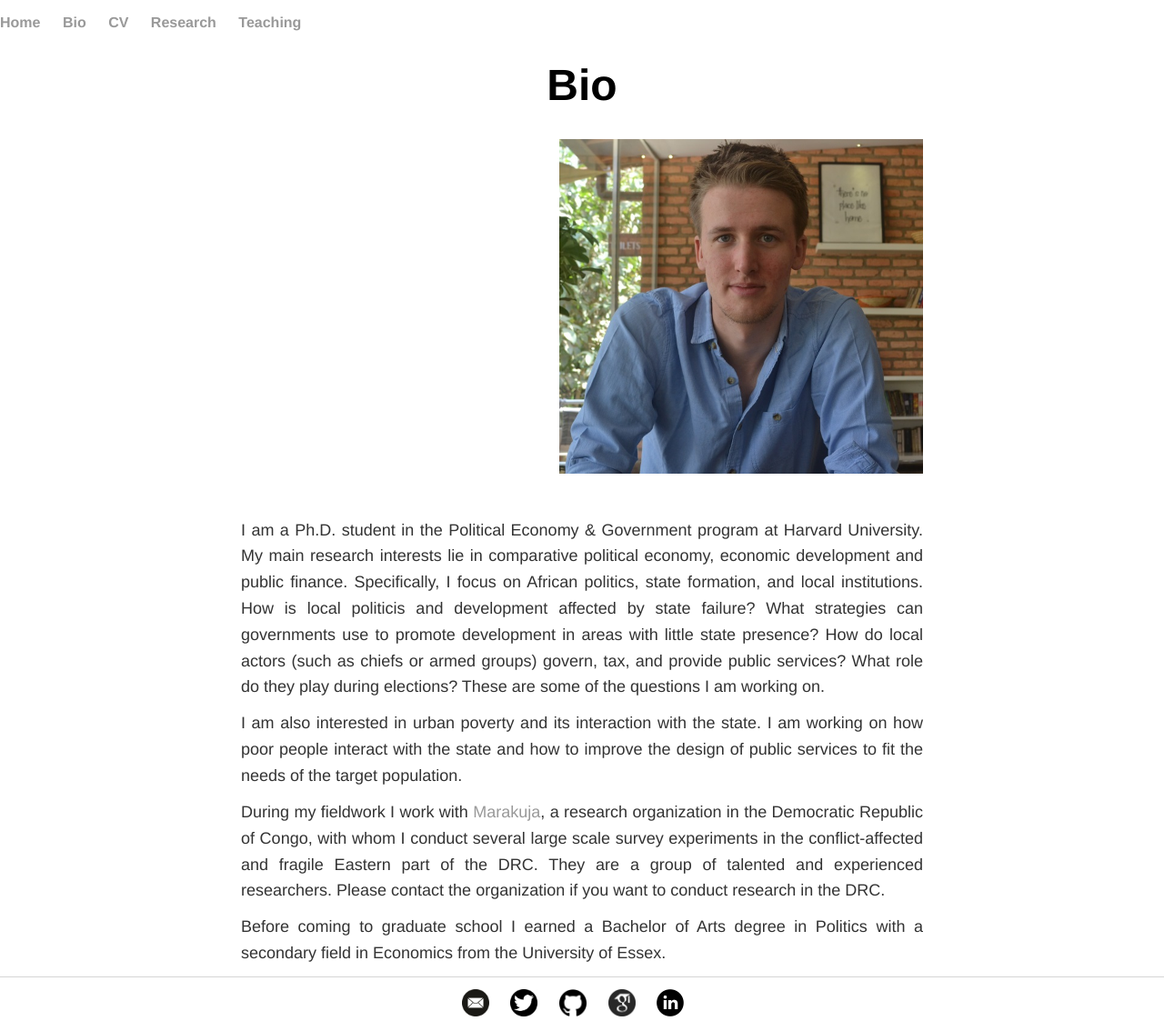
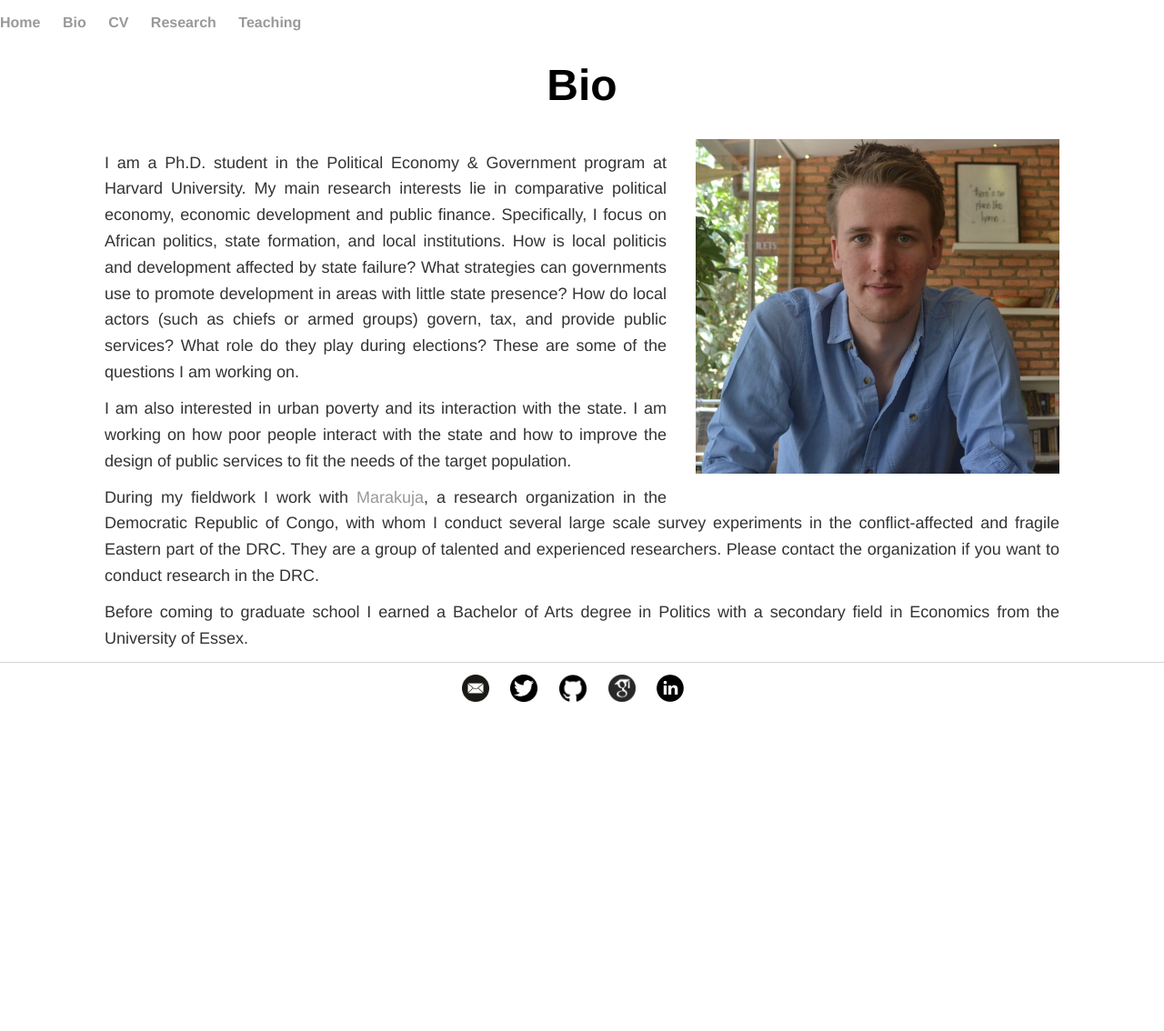
Before and after one commit to soeren-henn/soeren-henn.github.io, a Jekyll site: the page built from bio/index.html, in a window 1280 px wide. Shown: the whole page at 91% size. Built offline with Jekyll 4.4.1, drawn with Linux system fonts in a browser that asks for light colours; after the commit the page ends 900 px from its top, so only the background shows below that.

Commit message:
Update main.css

```diff
--- a/css/main.css
+++ b/css/main.css
@@ -120,7 +120,7 @@ ul.posts li {
         width: 970px;
     }
     .about{
-        width: 970px;
+        margin: 0px 100px 0px 100px;
     }
     .research-header {
         height: 400px;
@@ -129,9 +129,6 @@ ul.posts li {
 
 @media (min-width: 768px){
     .research {
-        width: 750px;
-    }
-    .about{
         width: 750px;
     }
     .research-header {
```
